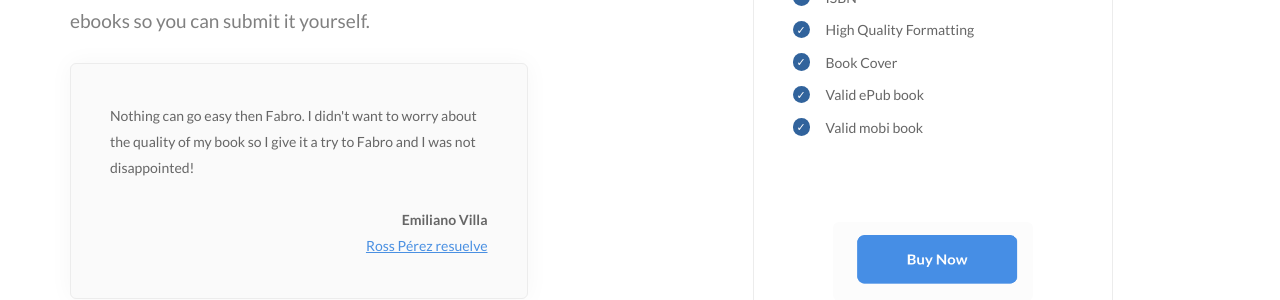
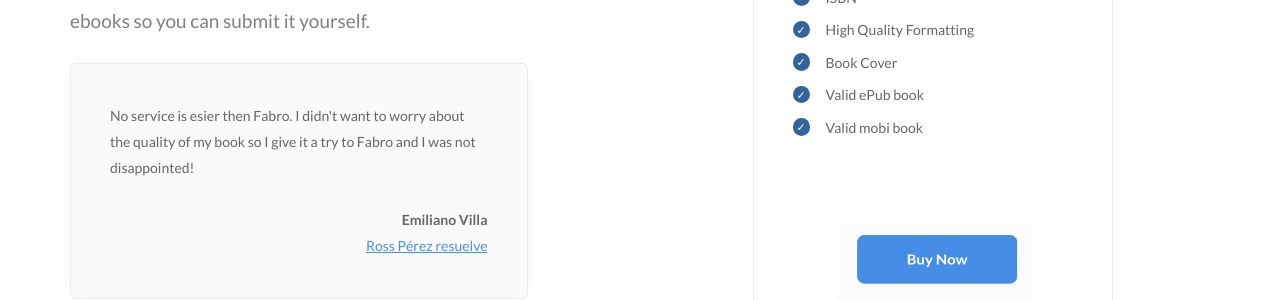
Before and after one commit to fabroco/fabro.co, a Jekyll site: the page built from services/indie-pack.html, in a window 1280 px wide. Shown: the part 318-618 px from the top of the page. Built offline with Jekyll 4.4.1, drawn with Linux system fonts in a browser that asks for light colours; some web fonts are replaced.

Commit message:
prices change

```diff
--- a/_includes/services_table.html
+++ b/_includes/services_table.html
@@ -8,7 +8,7 @@
                             <div class="pricing pricing-1 boxed boxed--lg text-center box-shadow">
                                 <h4>Indie Pack</h4>
                                 <span class="h1">
-                                    <span class="pricing__dollar">$</span>90</span>
+                                    <span class="pricing__dollar">$</span>365</span>
                                     <ul>
                                         <li><b>Includes</b></li>
                                         <li>ISBN</li>
@@ -30,7 +30,7 @@
                             <div class="pricing pricing-1 pricing--pull boxed--emphasis boxed boxed--lg text-center box-shadow">
                                 <h4>Bestseller Pack</h4>
                                 <span class="h1">
-                                    <span class="pricing__dollar">$</span>150</span>
+                                    <span class="pricing__dollar">$</span>550</span>
                                     <ul>
                                         <li><b>Includes</b></li>
                                         <li>ISBN</li>
--- a/services/indie-pack.html
+++ b/services/indie-pack.html
@@ -23,7 +23,7 @@
                                         </p>
                                         <div class="boxed boxed--border  bg--secondary boxed--lg box-shadow">
                                             <p>
-                                                Nothing can go easy then Fabro. I didn't want to worry about the quality of my book so I give it a try to Fabro and I was not disappointed!
+                                                No service is esier then Fabro. I didn't want to worry about the quality of my book so I give it a try to Fabro and I was not disappointed!
                                             </p>
 
                                             <p class="text-right" style="padding: 0; margin: 0;">
```
Also changed, not shown: 6 other files.
